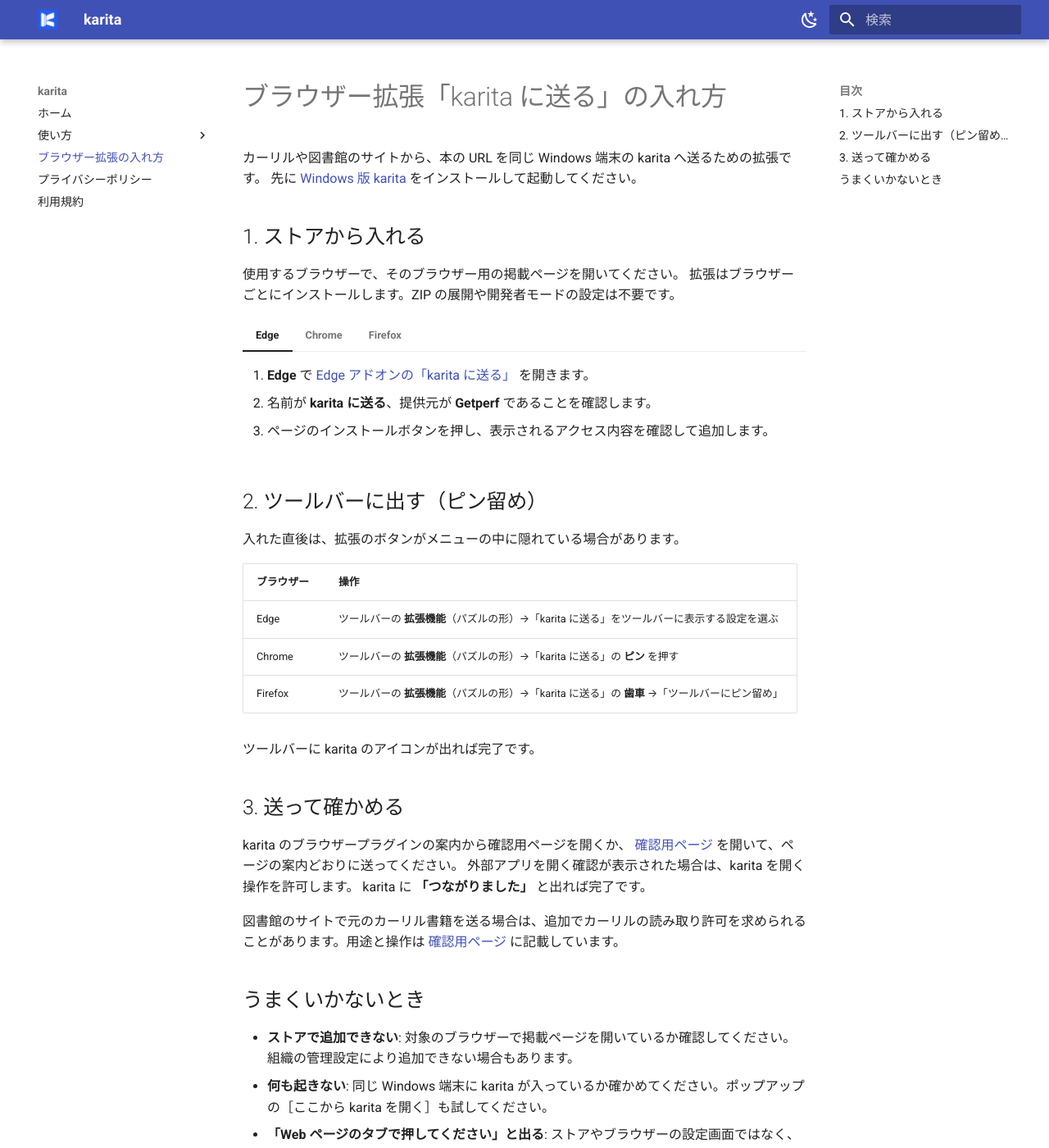
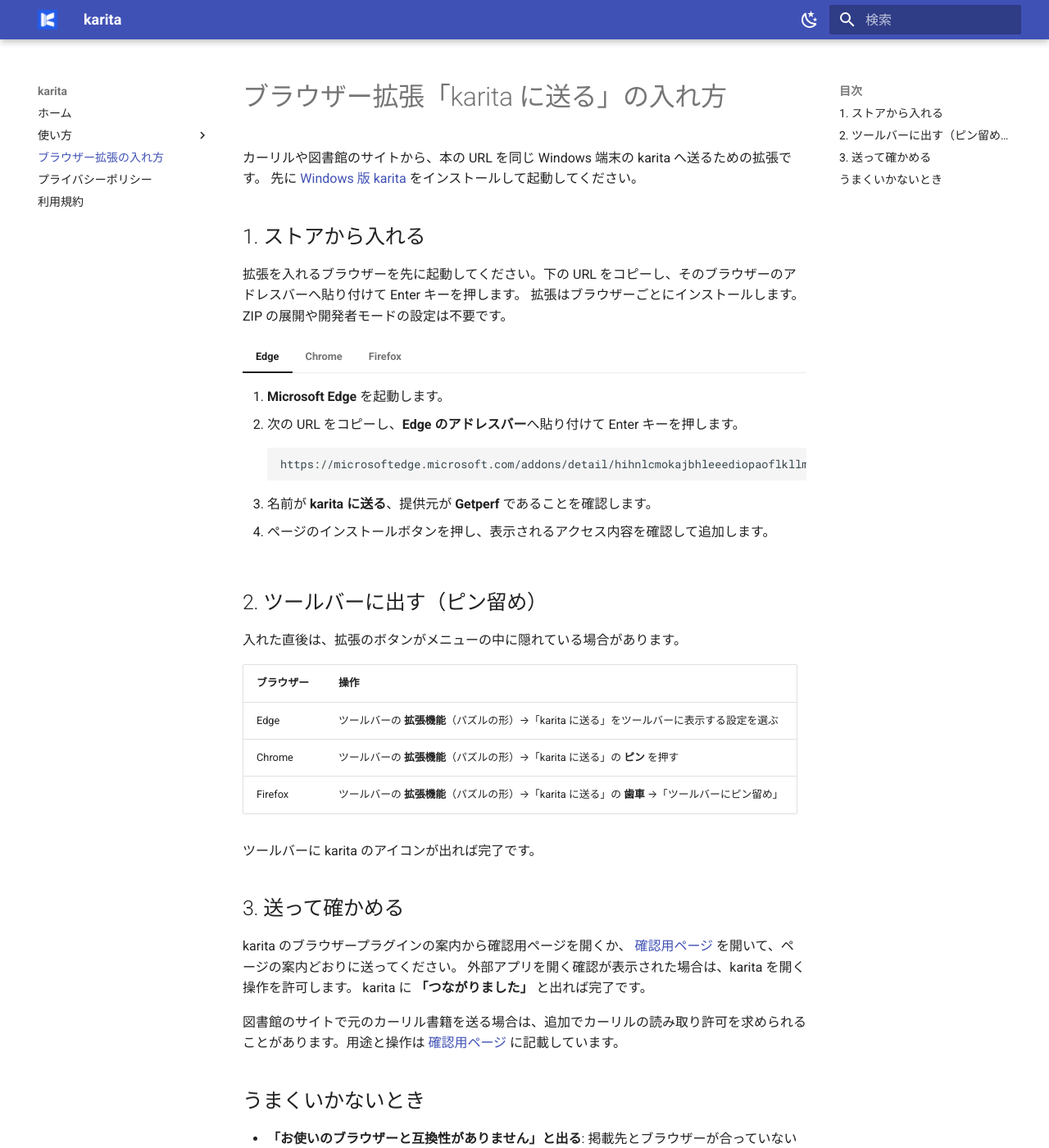
Before and after one commit to getperf/karita-site, an MkDocs documentation site: the page built from docs/extensions/index.md, in a window 1280 px wide and 1400 px high. Shown: the whole window at 82% size. Built offline with MkDocs 1.6.1 and Material for MkDocs 9.7.7, drawn with Linux system fonts in a browser that asks for light colours; some of the changed text lies outside the part shown.

Commit message:
docs: open extension stores by copying URLs into target browsers

````diff
--- a/docs/extensions/index.md
+++ b/docs/extensions/index.md
@@ -5,28 +5,46 @@
 
 ## 1. ストアから入れる
 
-使用するブラウザーで、そのブラウザー用の掲載ページを開いてください。
+拡張を入れるブラウザーを先に起動してください。下の URL をコピーし、そのブラウザーのアドレスバーへ貼り付けて Enter キーを押します。
 拡張はブラウザーごとにインストールします。ZIP の展開や開発者モードの設定は不要です。
 
 === "Edge"
 
-    1. **Edge** で [Edge アドオンの「karita に送る」](https://microsoftedge.microsoft.com/addons/detail/hihnlcmokajbhleeediopaoflkllmgaa) を開きます。
-    2. 名前が **karita に送る**、提供元が **Getperf** であることを確認します。
-    3. ページのインストールボタンを押し、表示されるアクセス内容を確認して追加します。
+    1. **Microsoft Edge** を起動します。
+    2. 次の URL をコピーし、**Edge のアドレスバー**へ貼り付けて Enter キーを押します。
+
+        ```text
+        https://microsoftedge.microsoft.com/addons/detail/hihnlcmokajbhleeediopaoflkllmgaa
+        ```
+
+    3. 名前が **karita に送る**、提供元が **Getperf** であることを確認します。
+    4. ページのインストールボタンを押し、表示されるアクセス内容を確認して追加します。
 
 === "Chrome"
 
-    1. **Chrome** で [Chrome ウェブストアの「karita に送る」](https://chromewebstore.google.com/detail/apkcdfgkmojfmgenockhgddmjcjpbphp) を開きます。
-    2. 名前が **karita に送る** であることを確認します。
-    3. ［Chrome に追加］を押し、表示されるアクセス内容を確認して追加します。
+    1. **Google Chrome** を起動します。
+    2. 次の URL をコピーし、**Chrome のアドレスバー**へ貼り付けて Enter キーを押します。
+
+        ```text
+        https://chromewebstore.google.com/detail/apkcdfgkmojfmgenockhgddmjcjpbphp
+        ```
+
+    3. 名前が **karita に送る** であることを確認します。
+    4. ［Chrome に追加］を押し、表示されるアクセス内容を確認して追加します。
 
 === "Firefox"
 
     Firefox 142 以降が対象です。
 
-    1. **Firefox** で [Firefox アドオンの「karita に送る」](https://addons.mozilla.org/ja/firefox/addon/karita-%E3%81%AB%E9%80%81%E3%82%8B/) を開きます。
-    2. 名前が **karita に送る**、提供元が **Getperf** であることを確認します。
-    3. ［Firefox へ追加］を押し、表示されるアクセス内容を確認して追加します。
+    1. **Mozilla Firefox** を起動します。
+    2. 次の URL をコピーし、**Firefox のアドレスバー**へ貼り付けて Enter キーを押します。
+
+        ```text
+        https://addons.mozilla.org/ja/firefox/addon/karita-%E3%81%AB%E9%80%81%E3%82%8B/
+        ```
+
+    3. 名前が **karita に送る**、提供元が **Getperf** であることを確認します。
+    4. ［Firefox へ追加］を押し、表示されるアクセス内容を確認して追加します。
 
 ## 2. ツールバーに出す（ピン留め）
 
@@ -51,6 +69,7 @@
 
 ## うまくいかないとき {#trouble}
 
+- **「お使いのブラウザーと互換性がありません」と出る**: 掲載先とブラウザーが合っていない可能性があります。上のブラウザー別手順で開き直してください。
 - **ストアで追加できない**: 対象のブラウザーで掲載ページを開いているか確認してください。組織の管理設定により追加できない場合もあります。
 - **何も起きない**: 同じ Windows 端末に karita が入っているか確かめてください。ポップアップの［ここから karita を開く］も試してください。
 - **「Web ページのタブで押してください」と出る**: ストアやブラウザーの設定画面ではなく、確認用ページなど普通の Web ページで試してください。
````
